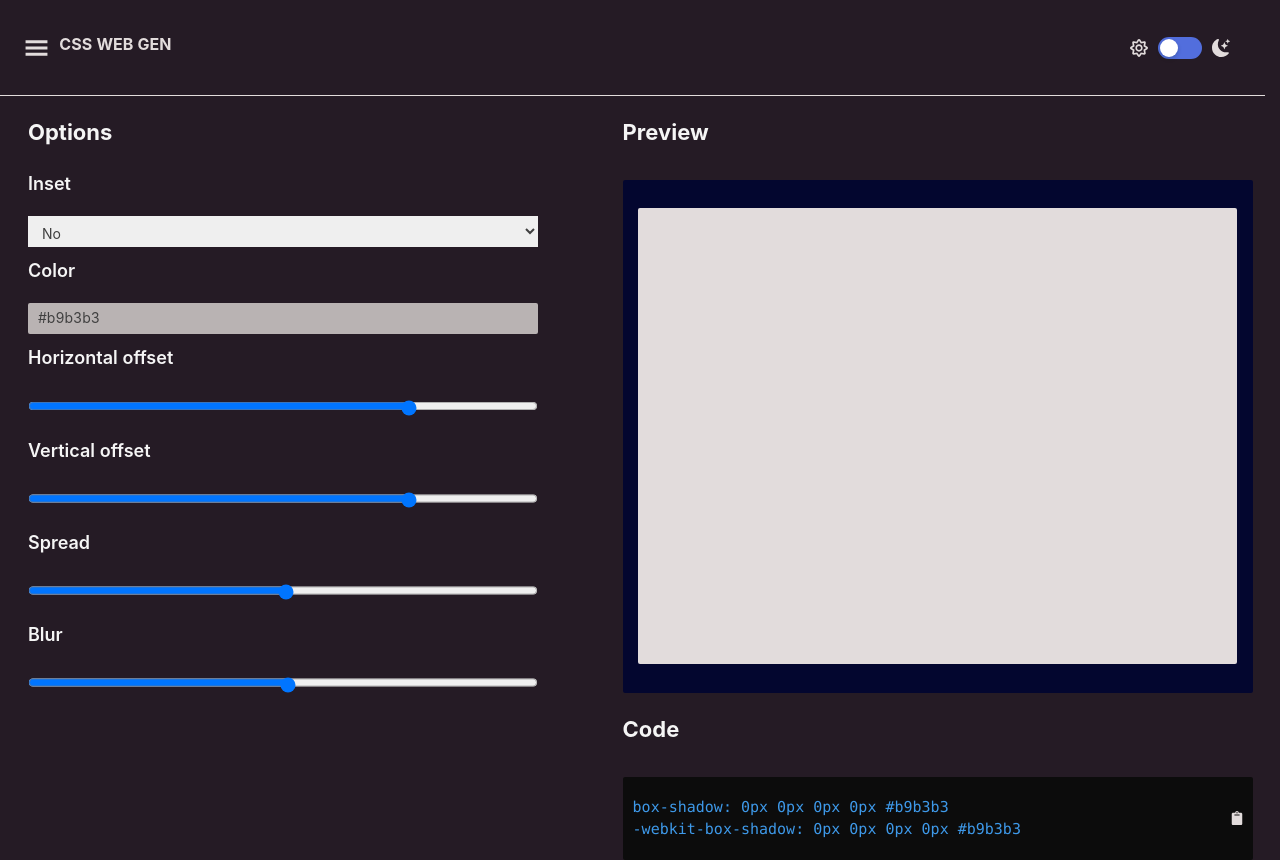
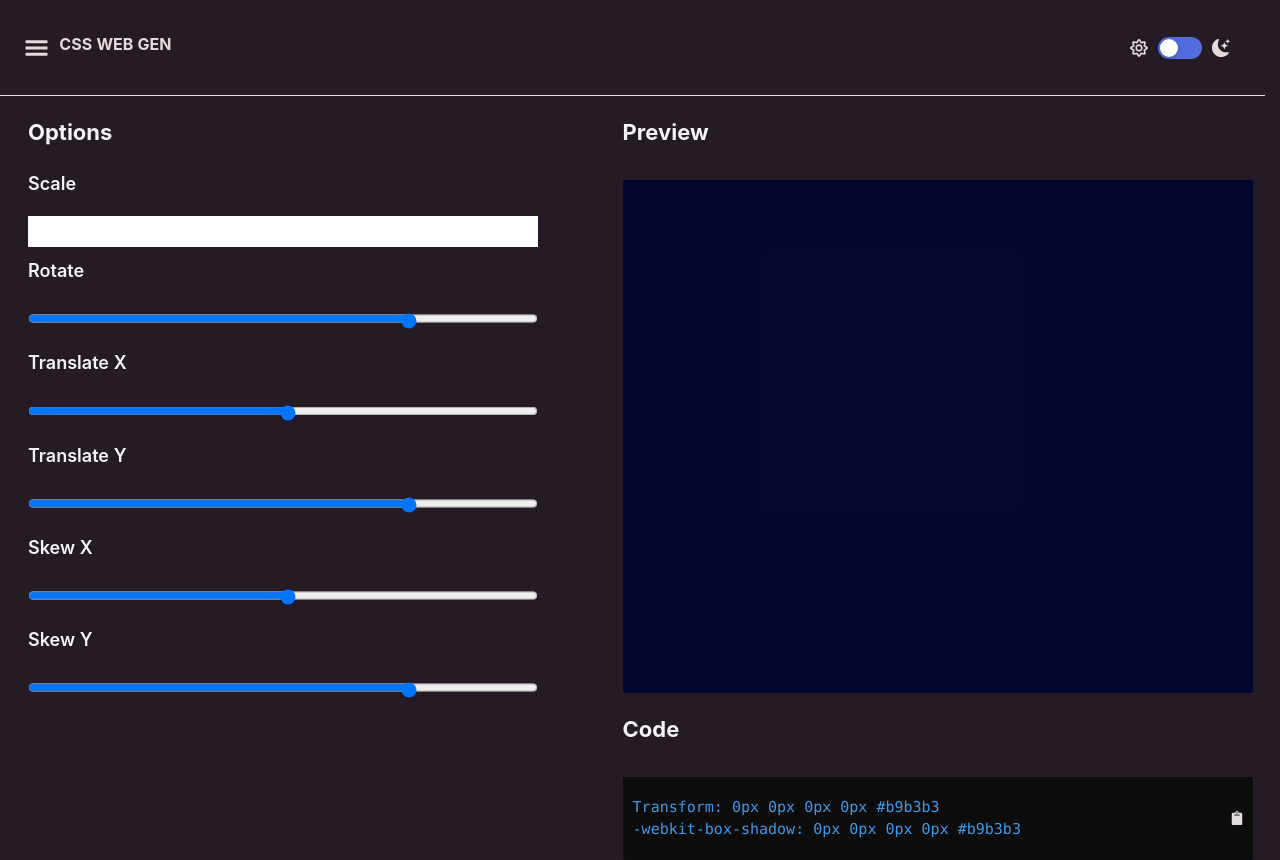
Before and after one commit to olaoluwaayanbola/css-code-generator, a React (Create React App) app: page /Transform in a window 1280 px wide. Built offline with nearby package versions, Linux system fonts and the light colour scheme.

Commit message:
Dynamic components

```diff
--- /dev/null
+++ b/src/Components/Controls/TransformControl.tsx
@@ -0,0 +1,88 @@
+import 'antd/dist/antd.css';
+import { useContext } from "react"
+import React, { useState } from 'react'
+import { ChromePicker } from 'react-color'
+import ControlStyle from "./Controls.module.scss"
+import { contextFirst } from "../../Context/Context"
+
+
+export const TransformControls = () => {
+  const boxContext = useContext<any>(contextFirst)
+  const {  form, setForm }: any = boxContext
+
+  const Handleform = (event: React.FormEvent<HTMLInputElement>): void => {
+    setForm({ ...form, [event.currentTarget.name]: event.currentTarget.value })
+    console.log(form)
+  }
+
+  return (
+    <div className={ControlStyle.ControlsContainer}>
+      <div className={ControlStyle.ControlBox}>
+        <div className={ControlStyle.Header}>
+          <h2>Options</h2>
+        </div>
+        <div className={ControlStyle.Select}>
+          <h3>Scale</h3>
+          <input
+            type="number"
+            id="points"
+            name="Blur"
+            onChange={Handleform}
+            className={ControlStyle.input}
+          />
+          <h3>Rotate</h3>
+          <input
+            type="range"
+            id="points"
+            name="Verticaloffset"
+            min="-100"
+            max="100"
+            onChange={Handleform}
+            className={ControlStyle.input}
+          />
+          <h3>Translate X</h3>
+          <input
+            type="range"
+            id="points"
+            name="Spread"
+            min="0"
+            max="100"
+            onChange={Handleform}
+            className={ControlStyle.input}
+          />
+          <h3>Translate Y</h3>
+          <input
+            type="range"
+            id="points"
+            name="Horizontaloffset"
+            min="-100"
+            max="100"
+            onChange={Handleform}
+            className={ControlStyle.input}
+          />
+          <h3>Skew X</h3>
+          <input
+            type="range"
+            id="points"
+            name="Spread"
+            min="0"
+            max="100"
+            onChange={Handleform}
+            className={ControlStyle.input}
+          />
+          <h3>Skew Y</h3>
+          <input
+            type="range"
+            id="points"
+            name="Horizontaloffset"
+            min="-100"
+            max="100"
+            onChange={Handleform}
+            className={ControlStyle.input}
+          />
+
+        </div>
+      </div>
+    </div>
+  )
+}
--- a/src/Components/Preview/Preview.module.scss
+++ b/src/Components/Preview/Preview.module.scss
@@ -28,6 +28,10 @@ $code-color: rgb(62, 153, 233);
       justify-content: center;
       border-radius: $border-radius;
       background-color: $preview-color;
+//       -moz-transform: scale(1.3) rotate(120deg) translate(-38px, -14px) skew(-63deg, 39deg);
+// -webkit-transform: scale(1.3) rotate(120deg) translate(-38px, -14px) skew(-63deg, 39deg);
+// -o-transform: scale(1.3) rotate(120deg) translate(-38px, -14px) skew(-63deg, 39deg);
+// -ms-transform: scale(1.3) rotate(120deg) translate(-38px, -14px) skew(-63deg, 39deg);
       .PreviewContent {
         min-width: 95%;
         height: 89%;
--- a/src/Components/Preview/Preview.tsx
+++ b/src/Components/Preview/Preview.tsx
@@ -17,6 +17,7 @@ export const Preview = ({ form, type }: Props) => {
     useMemo(() => {
         setCode([`${handleSeleted == "Yes" ? `inset` : " "} ${form.Horizontaloffset}px ${form.Verticaloffset}px ${form.Spread}px ${form.Blur}px ${color}`])
     }, [color, form, handleSeleted])
+
     const handlecopy: () => void = (): void => {
         setCopy(true)
         switch (type) {
@@ -36,6 +37,46 @@ export const Preview = ({ form, type }: Props) => {
                 console.log(null)
         }
     }
+    const CssType: any = () => {
+        let design
+        switch (type) {
+            case "box-shadow":
+                design = <div className={PreviewStyle.PreviewContent} style={{ boxShadow: `${code}` }}></div>
+                break;
+            case "background-color":
+                design = <div className={PreviewStyle.PreviewContent} style={{ backgroundColor: `${color}` }}></div>
+                break;
+            case "Transform":
+                // design = <div className={PreviewStyle.PreviewContent} style={{ transform:` scale(1.3) rotate(120deg) translate(-38px, -14px) skew(-63deg, 39deg)`}}></div>
+                break;
+            case "Gradient":
+                design = navigator.clipboard.writeText(`Gradient: ${color}`)
+                break;
+            default:
+                console.log(null)
+        }
+        return design
+    }
+    const Code = () => {
+        let codeblock
+        switch (type) {
+            case "box-shadow":
+                codeblock = <code>{`box-shadow:` + code[0]}<br />{`-webkit-box-shadow:` + code[0]}</code>
+                break;
+            case "background-color":
+                codeblock = <code>{`background-color: ${color}`}</code>
+                break;
+            case "Transform":
+                codeblock = <code>{`Transform: ${code[0]}`}<br />{`-webkit-box-shadow:` + code[0]}</code>
+                break;
+            case "Gradient":
+                codeblock = <code>{`box-shadow:` + code[0]}<br />{`-webkit-box-shadow:` + code[0]}</code>
+                break;
+            default:
+                console.log(null)
+        }
+        return codeblock
+    }
     return (
         <div className={PreviewStyle.PreviewContainer}>
             <div className={PreviewStyle.MainContainer}>
@@ -43,25 +84,13 @@ export const Preview = ({ form, type }: Props) => {
                     <h2>Preview</h2>
                 </span>
                 <div className={PreviewStyle.Content}>
-                    {
-                        type ?
-                            <div className={PreviewStyle.PreviewContent} style={{ boxShadow: `${code}` }}></div>
-                            :
-                            <div className={PreviewStyle.PreviewContent} style={{ backgroundColor: `${color}` }}></div>
-                    }
+                    {CssType()}
                 </div>
                 <span>
                     <h2>Code</h2>
                 </span>
                 <div className={PreviewStyle.Code}>
-                    {
-                        type ?
-                            <code>
-                                {`box-shadow:` + code[0]}<br />{`-webkit-box-shadow:` + code[0]}
-                            </code>
-                            :
-                            <code>{`background-color: ${color}`}</code>
-                    }
+                    {Code()}
                     <div className={PreviewStyle.Icon}>
                         {copy ? <FaClipboardCheck /> : <FaClipboard onClick={handlecopy} />}
                     </div>
--- a/src/Pages/Transform/Transform.tsx
+++ b/src/Pages/Transform/Transform.tsx
@@ -3,7 +3,7 @@ import GradientStyle from "../Main stylesheet/Main.module.scss"
 import { contextFirst } from '../../Context/Context'
 import { Preview } from '../../Components/Preview/Preview'
 import { Navigation } from '../../Components/Navigation/Navigation'
-import { Controls } from '../../Components/Controls/BoxShadowControls'
+import { TransformControls } from '../../Components/Controls/TransformControl'
 export const Transform = () => {
   const boxContext = useContext(contextFirst)
   const { form, setForm } = boxContext
@@ -15,7 +15,7 @@ export const Transform = () => {
       <div className={GradientStyle.Main}>
         <div className={GradientStyle.flexContainer}>
           <div className={GradientStyle.Controls}>
-            <Controls />
+            <TransformControls />
           </div>
           <div className={GradientStyle.Display}>
             <Preview form={form} type="Transform" />
```
